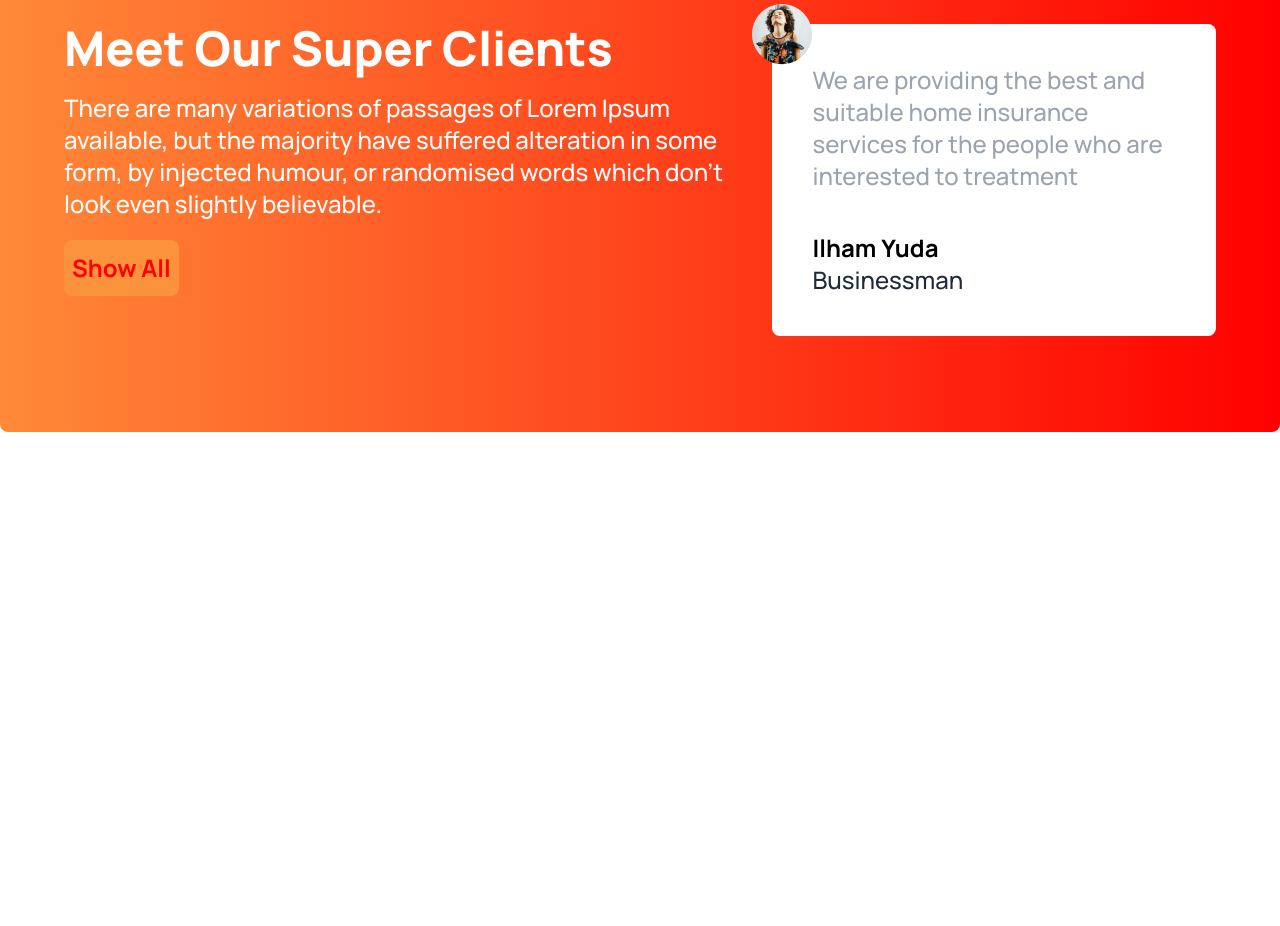
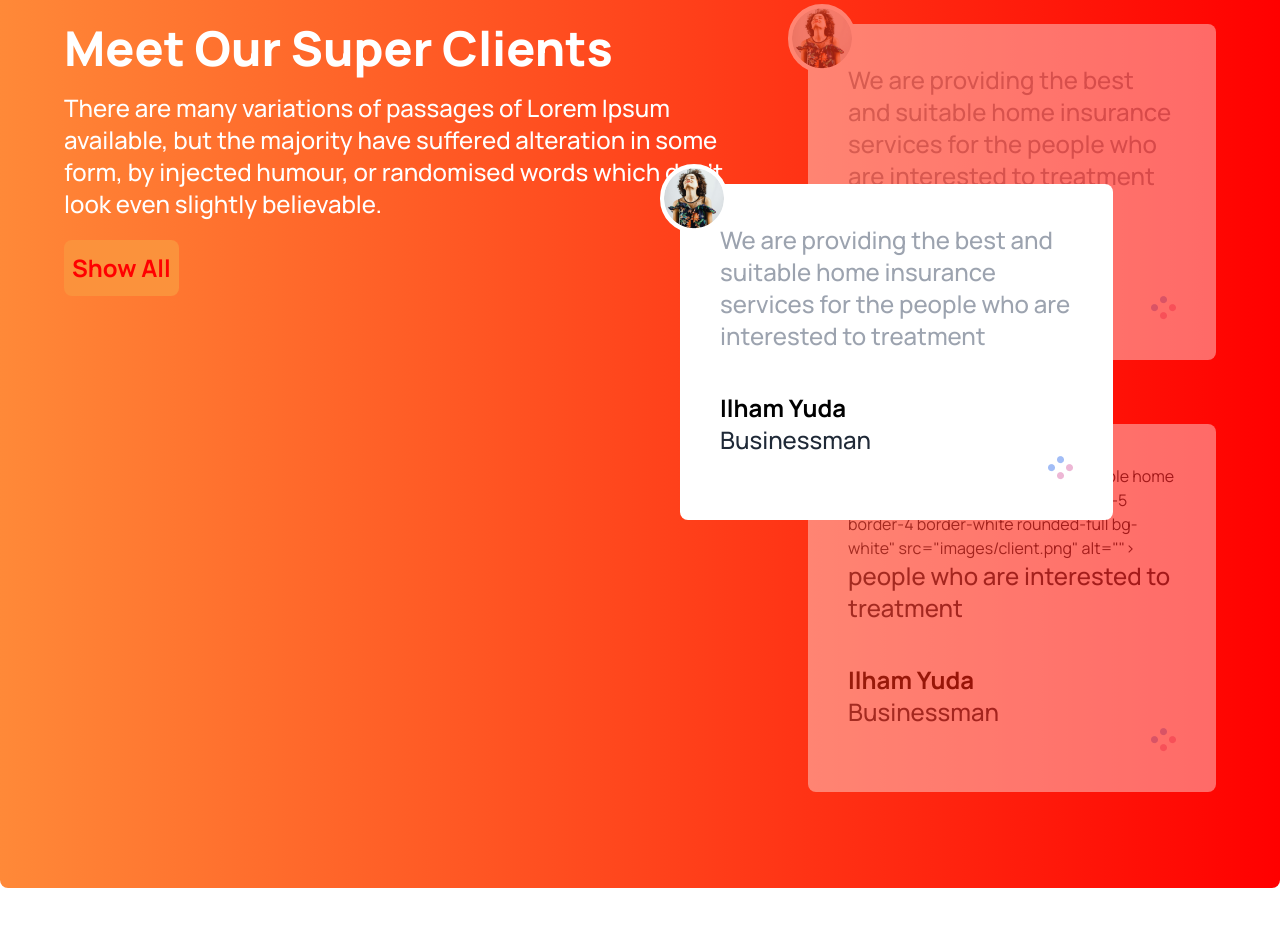
Before and after one commit to sujon157/Tea-House-withDaisy, a plain HTML site: page index.html in a window 1280 px wide. Shown: the part 2337-3263 px from the top of the page. Before the commit the page ends 2865 px from the top, so only its background shows below. Drawn offline with nearby package versions, Linux system fonts and the light colour scheme.

Commit message:
Added some part of review section

```diff
--- a/index.html
+++ b/index.html
@@ -158,15 +158,44 @@
                     <button class="text-2xl bg-orange-400 rounded-lg w-50 h-14 p-2 font-bold text-[red]">Show All
                     </button>
             </div>
-            <!-- layout section -->
 
-            <div class="bg-white rounded-lg p-10 relative">
-                <img class="absolute -top-5 -left-5" src="images/client.png" alt="">
+            <!-- customer review section -->
+
+           <div class="relative">
+            <!-- next review  -->
+            <div class="bg-white z-10 rounded-lg p-10 relative opacity-40 mb-16">
+                <img class="absolute -top-5 -left-5 border-4 border-white rounded-full bg-white" src="images/client.png" alt="">
                 <p class="text-2xl font-medium text-gray-400">We are providing the best and suitable home   insurance services
                     for the people who are  interested to treatment</p>
                     <h2 class="text-2xl mt-10 text-black font-bold">Ilham Yuda</h2>
                     <p class="text-2xl text-gray font-medium">Businessman</p>
+                  <div class="flex justify-end">
+                    <img src="images/circles.png" alt="">
+                  </div>
             </div>
+             <!-- current review  -->
+            <div class="bg-white z-20 rounded-lg p-10 absolute lg:w-[433px] top-40 -left-32">
+                <img class="absolute -top-5 -left-5 border-4 border-white rounded-full bg-white" src="images/client.png" alt="">
+                <p class="text-2xl font-medium text-gray-400">We are providing the best and suitable home   insurance services
+                    for the people who are  interested to treatment</p>
+                    <h2 class="text-2xl mt-10 text-black font-bold">Ilham Yuda</h2>
+                    <p class="text-2xl text-gray font-medium">Businessman</p>
+                  <div class="flex justify-end">
+                    <img src="images/circles.png" alt="">
+                  </div>
+            </div>
+            <!--  previous review  -->
+            <div class="bg-white z-10 rounded-lg p-10 relative opacity-40">
+                <img class="absolute -tont-medium text-gray-400">We are providing the best and suitable home   insurance services
+                    for the op-5 -left-5 border-4 border-white rounded-full bg-white" src="images/client.png" alt="">
+                <p class="text-2xl font-medium">people who are  interested to treatment</p>
+                    <h2 class="text-2xl mt-10 text-black font-bold">Ilham Yuda</h2>
+                    <p class="text-2xl text-gray font-medium">Businessman</p>
+                  <div class="flex justify-end">
+                    <img src="images/circles.png" alt="">
+                  </div>
+            </div>
+           </div>
 
         </section>
 
```
